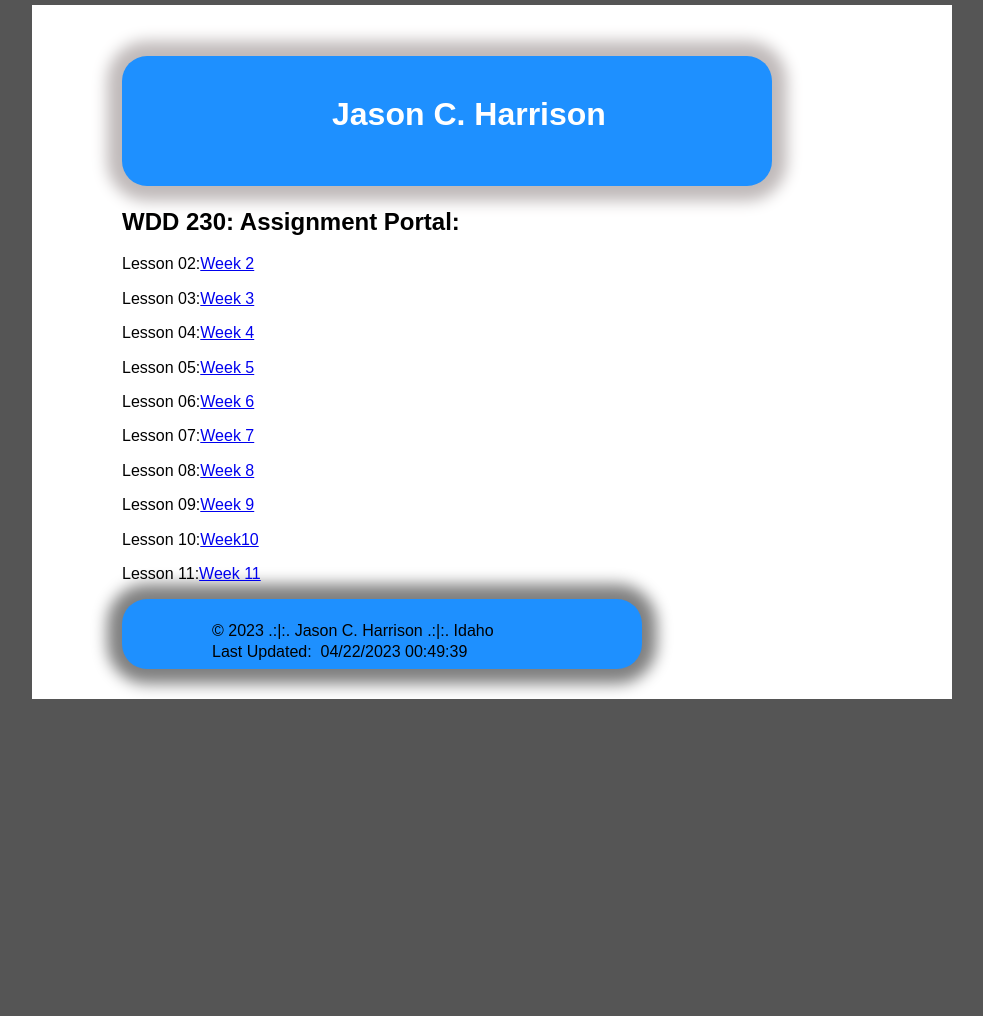
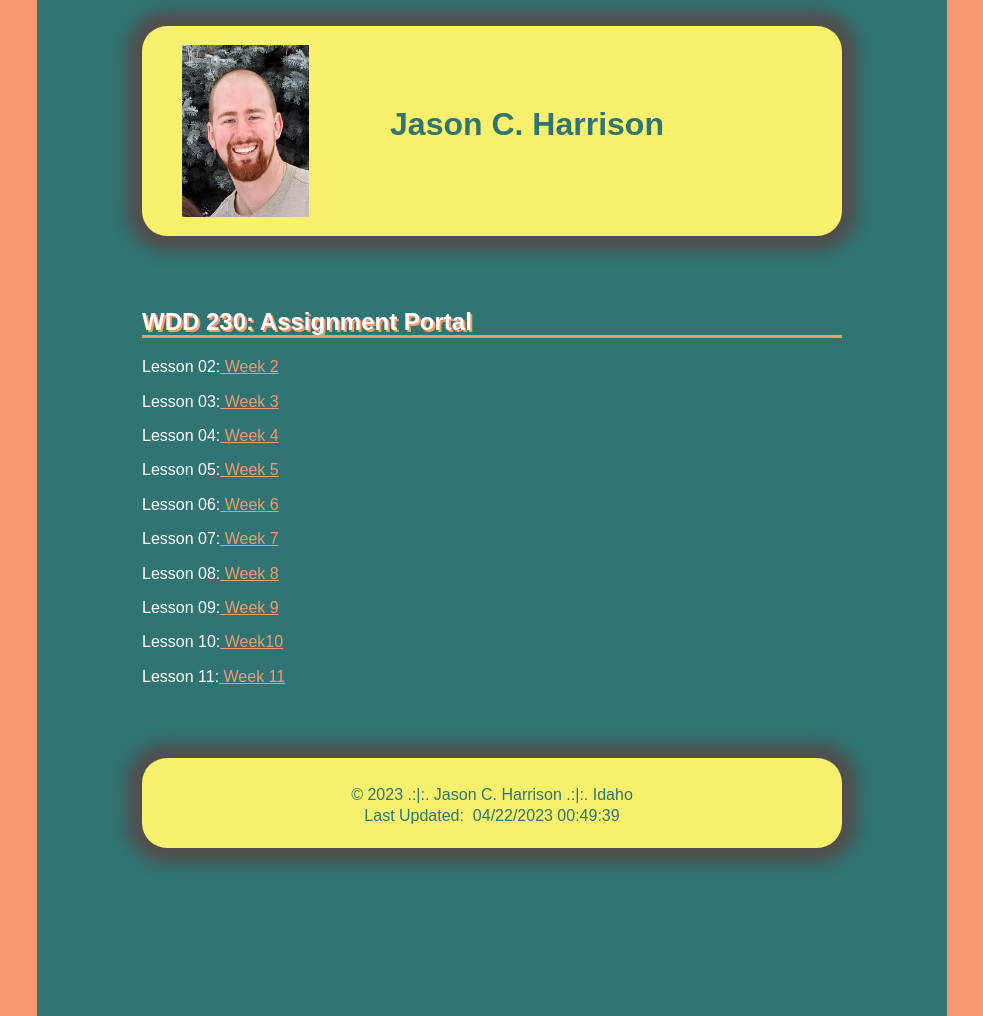
Before and after one commit to jasonharrison555/wdd230, a plain HTML site: page index.html in a window 1280 px wide. Shown: the whole page, without its empty margins (148-1131 px from the left). Before the commit the page ends 810 px from the top, so only its background shows below. Drawn offline with nearby package versions, Linux system fonts and the light colour scheme.

Commit message:
assignment portal

```diff
--- a/css/styles.css
+++ b/css/styles.css
@@ -2,49 +2,84 @@ html {
   font-size: 100%;
   box-sizing: border-box;
   font-family: Arial, Helvetica, sans-serif;
+  background-color: rgb(247, 153, 110);
 }
 
+
 body {
+  display: grid;
+  grid-template-columns: 1fr 700px 1fr;
+  grid-template-rows: 1fr 500px 1fr ;
   margin: auto;
   padding: 5px;
   min-height: 100vh;
-  background: #555;
+}
+h2 {
+  border-bottom: solid;
+  border-color: rgb(247, 153, 110);
+  text-shadow: 2px 2px rgb(247, 153, 110);
+}
+a{
+  color: rgb(247, 153, 110);
+
+}
+a:hover {
+  color: dodgerblue;
+}
+main {
+  grid-row: 2;
+  grid-column: 2/3;
+  text-align: left;
+  padding-top: 30px;
+  color: white;
 }
 
-.content {
-  max-width: 800px;
-  margin: auto;
-  background: white;
-  padding-right: 30px;
-   padding-left: 90px;
-   padding-top: 30px;
-   padding-bottom: 30px;
+header {
+  display: grid;
+  grid-row: 1;
+  grid-column: 1/4;
+  grid-template-columns: 1fr 700px 1fr;
 }
-h1 {
-  color: white;
+
+.me {
+  grid-row: 1;
+  grid-column:1 ;
+  padding: 40px;
+  grid-row: 1;
+  grid-column:2/3;
+  height: 172px;
+  width: 127px;
+}
+.name {
+  grid-row: 1;
+  grid-column:2/3 ;
+  color: rgb(48, 116, 115);
   margin: 0, auto;
-   background-color: DodgerBlue;
-   width:400px;
-   height: 50px;
-   padding-right: 40px;
-   padding-left: 210px;
-   padding-top: 40px;
-   padding-bottom: 40px;
+  height: 50px;
+  padding: 80px;
+  padding-left: 150px;
+
+   background-color: rgb(247, 240, 109);
    border-radius: 25px;
-   box-shadow: 0px 0px 15px 15px rgb(192, 186, 186);
-
+   box-shadow: 0px 0px 15px 15px rgb(82, 78, 78);
 }
 
 footer {
+  color: rgb(48, 116, 115);
+  text-align: center;
   margin: 0, auto;
-   background-color: DodgerBlue;
-   width:400px;
-   height: 10px;
-   padding-right: 30px;
-   padding-left: 90px;
-   padding-top: 30px;
-   padding-bottom: 30px;
-   border-radius: 25px;
-   box-shadow: 0px 0px 15px 15px gray;
-   line-height: 30%;
+  background-color: rgb(247, 240, 109);
+  padding-top: 35px;
+  height: 55px;
+  border-radius: 25px;
+  box-shadow: 0px 0px 15px 15px rgb(82, 78, 78);
+  line-height: 30%;
+  grid-row: 3;
+  grid-column: 2;
+
 }
+body {
+  width: 900px;
+  background-color: rgb(48, 116, 115);
+  text-align: center;
+}
--- a/index.html
+++ b/index.html
@@ -11,25 +11,28 @@
 
 </head>
 <body>
-    <div class="content">
-    <h1> Jason C. Harrison</h1>
-    <h2>WDD 230: Assignment Portal:</h2>
-    <p>Lesson 02:<a href="lesson2/week2.html">Week 2</a> </p>
-    <p>Lesson 03:<a href="Lesson3/week3.html">Week 3</a> </p>
-    <p>Lesson 04:<a href="Week4.html">Week 4</a> </p>
-    <p>Lesson 05:<a href="Week5.html">Week 5</a> </p>
-    <p>Lesson 06:<a href="Week6.html">Week 6</a> </p>
-    <p>Lesson 07:<a href="Week7.html">Week 7</a> </p>
-    <p>Lesson 08:<a href="Week8.html">Week 8</a> </p>
-    <p>Lesson 09:<a href="Week9.html">Week 9</a> </p>
-    <p>Lesson 10:<a href="Week10.html">Week10</a> </p>
-    <p>Lesson 11:<a href="Week11.html">Week 11</a> </p>
+    <header>
+        <h1 class= "name"> Jason C. Harrison</h1>
+        <img src= "images/me.jpg" class="me" >
 
+    </header>
+    <main>
+        <h2 class="title">WDD 230: Assignment Portal</h2>
+        <p>Lesson 02:<a href="lesson2/week2.html"> Week 2</a> </p>
+        <p>Lesson 03:<a href="Lesson3/week3.html"> Week 3</a> </p>
+        <p>Lesson 04:<a href="Week4.html"> Week 4</a> </p>
+        <p>Lesson 05:<a href="Week5.html"> Week 5</a> </p>
+        <p>Lesson 06:<a href="Week6.html"> Week 6</a> </p>
+        <p>Lesson 07:<a href="Week7.html"> Week 7</a> </p>
+        <p>Lesson 08:<a href="Week8.html"> Week 8</a> </p>
+        <p>Lesson 09:<a href="Week9.html"> Week 9</a> </p>
+        <p>Lesson 10:<a href="Week10.html"> Week10</a> </p>
+        <p>Lesson 11:<a href="Week11.html"> Week 11</a> </p>
+    </main>
     <footer>
         &copy; 2023 .:|:. Jason C. Harrison .:|:. Idaho
         <p>Last Updated: &nbsp;<span id="lastmod"></span></p></span>
     </footer>
-    </div>
-<script src="js/date.js"></script>
+<script src="scripts/date.js"></script>
 </body>
 </html>
```
Also changed, not shown: images/me.jpg (added), scripts/date.js (renamed from js/date.js).
